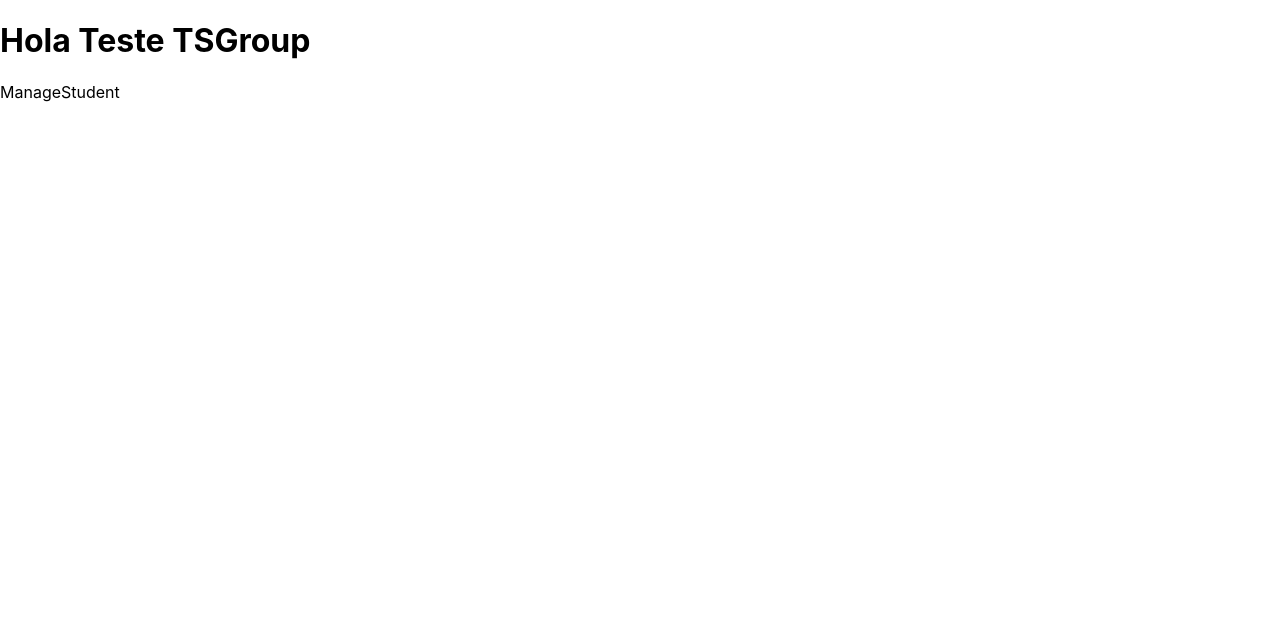
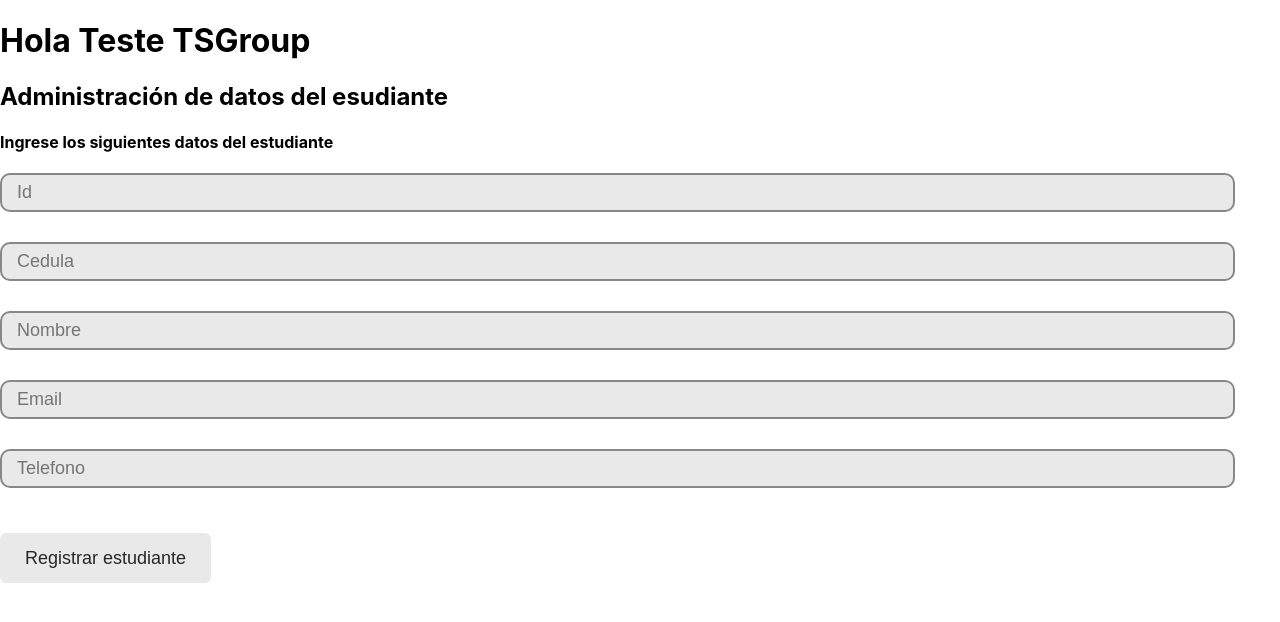
Before and after one commit to jlopezsa/university-management-front, a React (Create React App) app: page / in a window 1280 px wide. Shown: the top 622 px of the page. Built offline with nearby package versions, Linux system fonts and the light colour scheme.

Commit message:
feat: create form to register a student

```diff
--- a/src/components/ManageStudent.jsx
+++ b/src/components/ManageStudent.jsx
@@ -1,6 +1,34 @@
+import { useState } from 'react';
+import { Input, Button } from './AtomicComponents';
 function ManageStudent() {
+
+  const [ student, setStudent ] = useState({});
+
+  const handleChange = (e) => {
+    setStudent({
+      ...student,
+      [e.target.name]: e.target.value,
+    });
+  };
+
+  const handleCreateStudent = (e) => {
+    e.preventDefault();
+    console.log('Datos del estudiante: ', student);
+  }
+
   return (
-    <div>ManageStudent</div>
+    <div>
+      <h2>Administración de datos del esudiante</h2>
+      <h4>Ingrese los siguientes datos del estudiante</h4>
+      <form action="">
+        <Input onChange={handleChange} type="text" name="userId" placeholder="Id" />
+        <Input onChange={handleChange} type="number" name="userCedula" placeholder="Cedula" />
+        <Input onChange={handleChange} type="text" name="userName" placeholder="Nombre" />
+        <Input onChange={handleChange} type="email" name="userEmail" placeholder="Email" />
+        <Input onChange={handleChange} type="tel" name="userPhone" placeholder="Telefono" />
+        <Button onClick={handleCreateStudent}>Registrar estudiante</Button>
+      </form>
+    </div>
   )
 }
 
```
